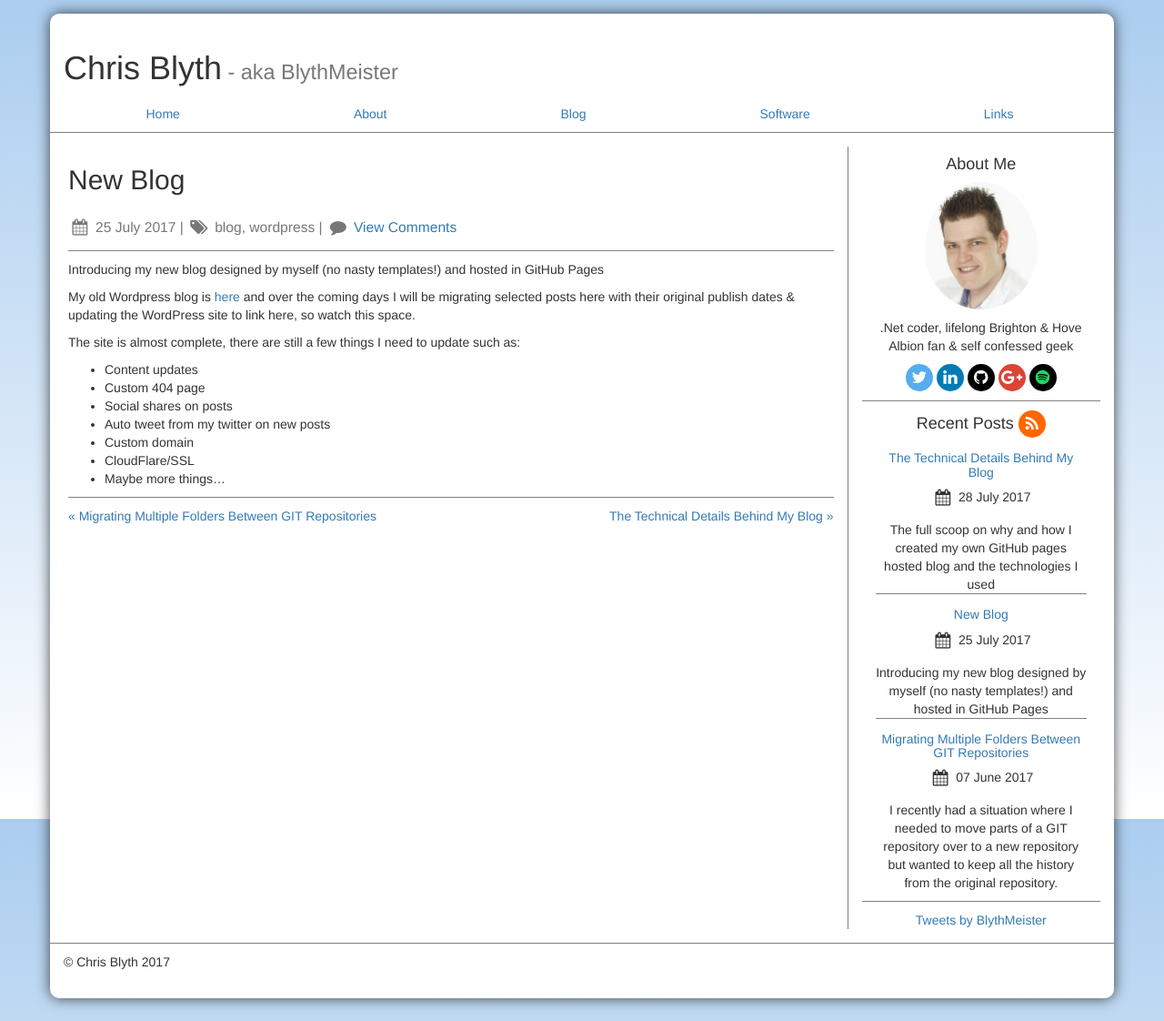
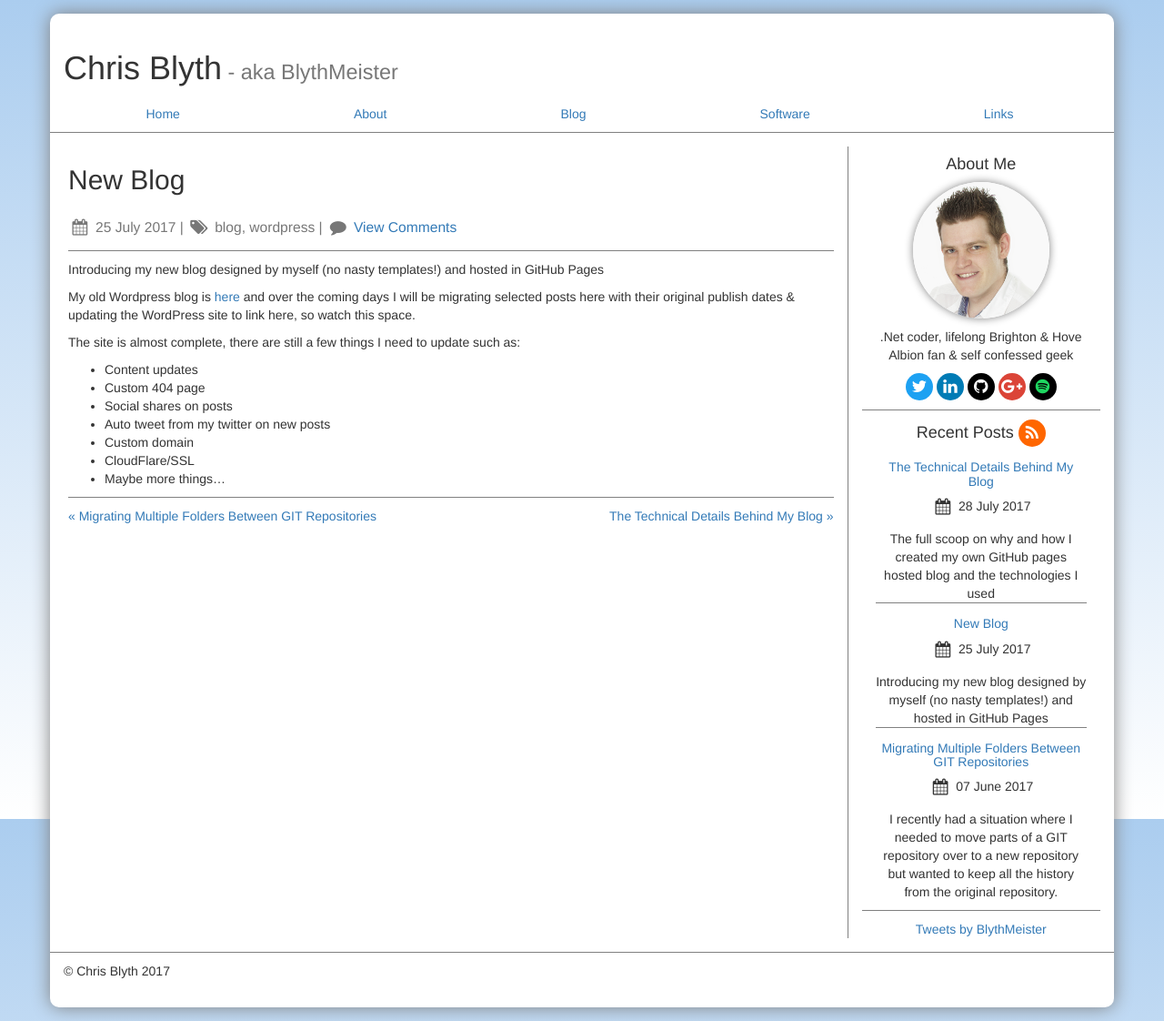
Before and after one commit to BlythMeister/blyth.me.uk, a Jekyll site: the page built from _posts/2017-07-25-new-blog.md, in a window 1280 px wide. Shown: the whole page at 91% size. Built offline with Jekyll 4.4.1, drawn with Linux system fonts in a browser that asks for light colours; comment, search, counter and statistics services are not loaded.

Commit message:
Content fixes

```diff
--- a/_layouts/post.html
+++ b/_layouts/post.html
@@ -35,12 +35,15 @@
                         <p class="devide-top">
                             {{ content }}
                         </p>
-                        {% if post.comments %}
+
                         <p class="devide-top">
+                            <div class="addthis_inline_share_toolbox"></div>
+                            {% if post.comments %}
                             <div id="disqus_thread"></div>
                             <noscript>Please enable JavaScript to view the <a href="https://disqus.com/?ref_noscript">comments powered by Disqus.</a></noscript>
+                            {% endif %}
                         </p>
-                        {% endif %}
+
                         <p>
                             <div class="pull-left">
                                 {% if post.previous.url %}
--- a/css/styles.css
+++ b/css/styles.css
@@ -18,7 +18,7 @@
 
 .container-rounded {
     border-radius: 10px;
-    box-shadow: 0 0 15px rgba(1, 1, 1, 0.7);
+    box-shadow: 0 0 20px grey;
     background-color: #FFFFFF;
     padding: 15px;
 }
@@ -73,8 +73,10 @@
 
         .sidebar .aboutme .avatar {
             height: 150px;
+            width: 150px;
             border-radius: 50%;
-            padding-bottom: 10px;
+            margin-bottom: 10px;
+            box-shadow: 0 0 10px grey;
         }
 
     .sidebar .recentPosts {
@@ -111,7 +113,7 @@
 }
 
     .fa.fa-twitter {
-        background: #55ACEE;
+        background: #1DA1F2;
         color: #FFFFFF;
     }
 
```
Also changed, not shown: images/me.png.
